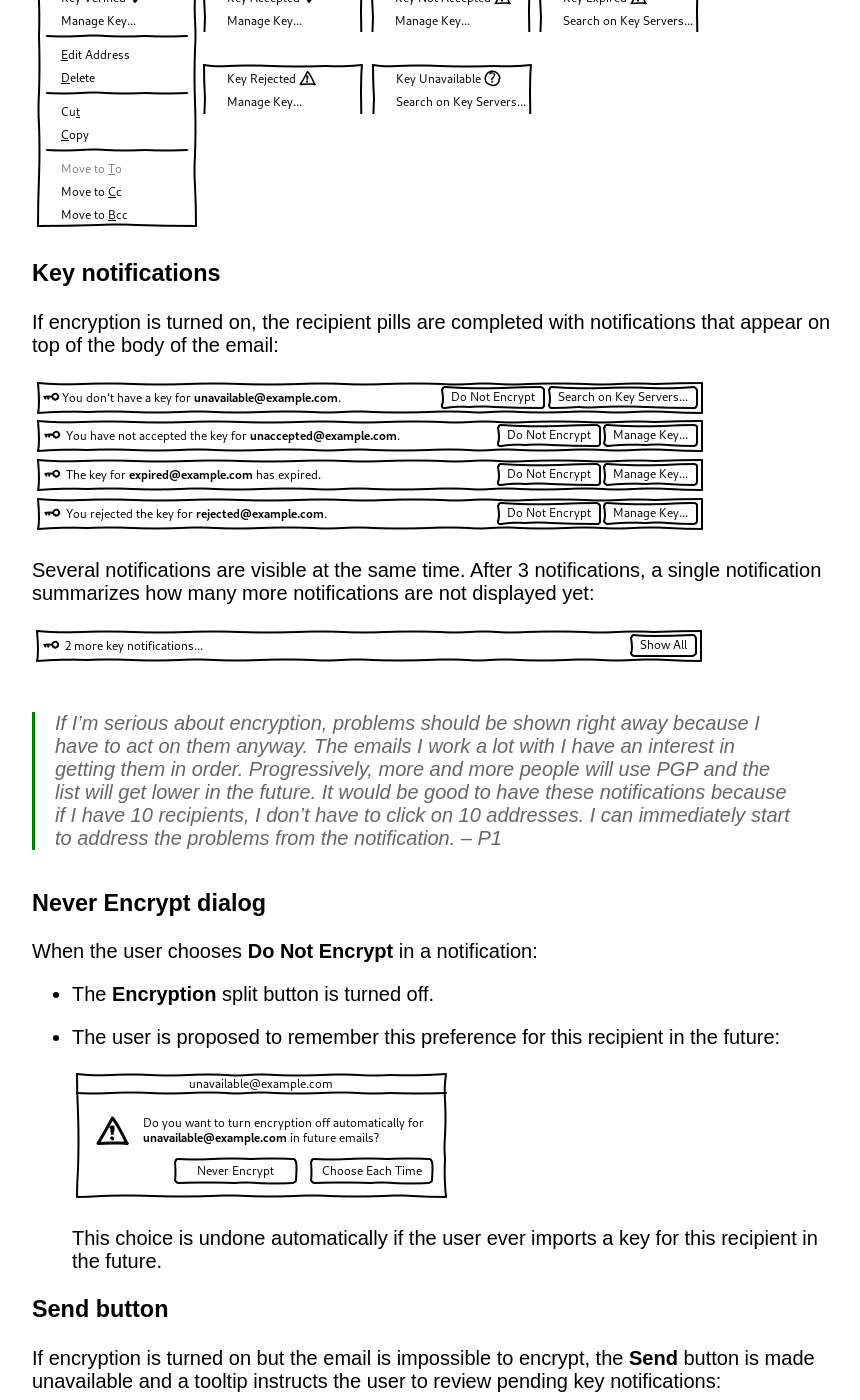
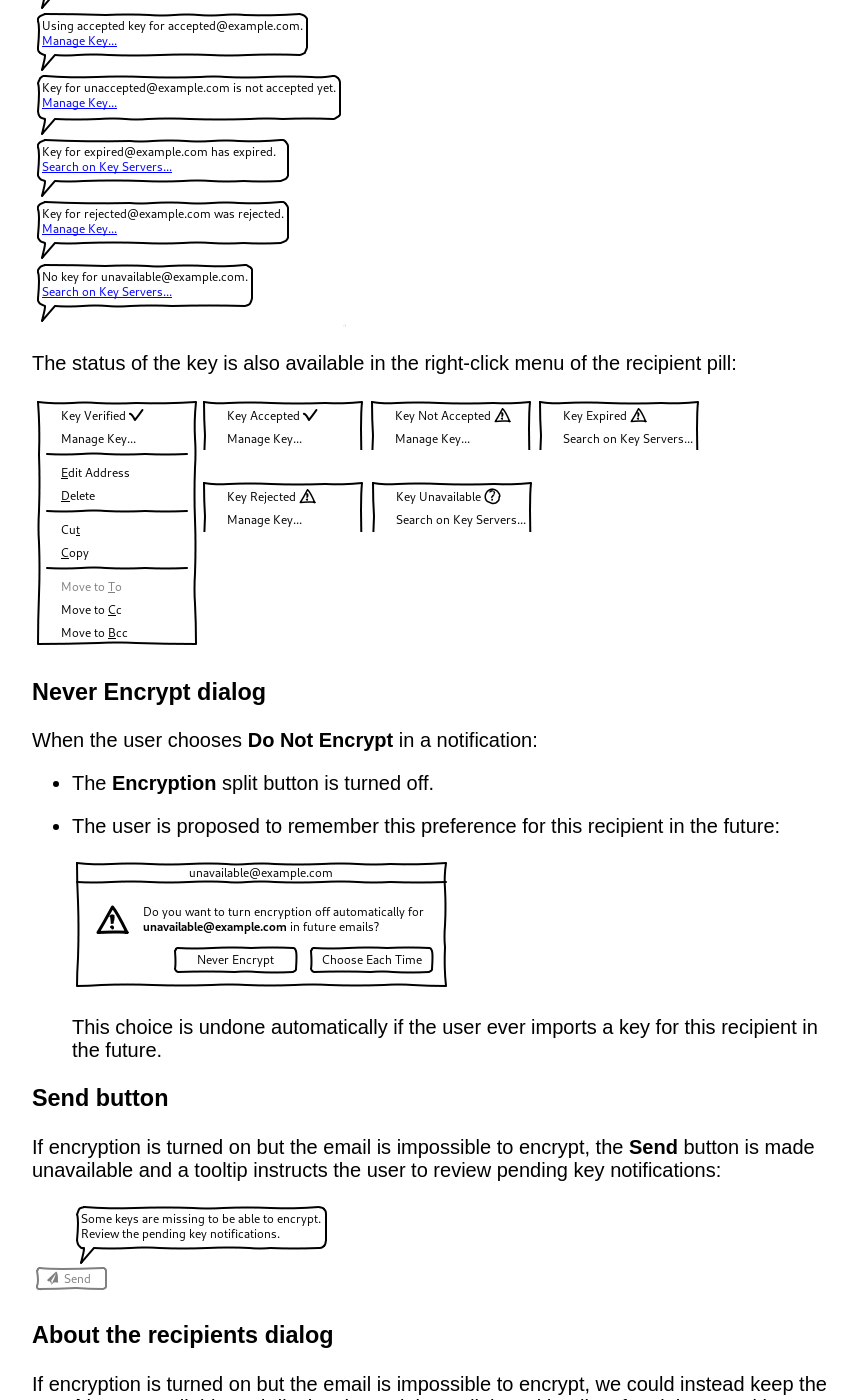
Before and after one commit to nfalquet/thunderbird-openpgp, a Jekyll site: the page built from jekyll/index.md, in a window 1280 px wide and 1400 px high, scrolled down 6116 px. Shown: the whole window, without its empty margins (208-1068 px from the left). Built offline with Jekyll 4.4.1, drawn with Linux system fonts in a browser that asks for light colours; the table of contents is made by our own code; some of the changed text lies outside the part shown.

Commit message:
Update key notification

```diff
--- a/jekyll/index.md
+++ b/jekyll/index.md
@@ -182,27 +198,6 @@ The status of the key is also available in the right-click menu of the
 recipient pill:
 
 ![](mockups/recipient-right-click.png)
-
-### Key notifications
-
-If encryption is turned on, the recipient pills are completed with
-notifications that appear on top of the body of the email:
-
-![](mockups/recipient-notification.png)
-
-Several notifications are visible at the same time. After 3
-notifications, a single notification summarizes how many more notifications are
-not displayed yet:
-
-![](mockups/recipient-multiple.png)
-
-> If I'm serious about encryption, problems should be shown right away because
-> I have to act on them anyway. The emails I work a lot with I have an interest
-> in getting them in order. Progressively, more and more people will use PGP
-> and the list will get lower in the future. It would be good to have these
-> notifications because if I have 10 recipients, I don't have to click on 10
-> addresses. I can immediately start to address the problems from the
-> notification. --&nbsp;P1
 
 ### Never Encrypt dialog
 
```
Also changed, not shown: other parts of jekyll/index.md (+16 -0 lines), jekyll/mockups/key-notification-multiple.png (added), jekyll/mockups/key-notification-single.png (added), jekyll/mockups/recipient-multiple.png (deleted), jekyll/mockups/recipient-notification.png (deleted).
